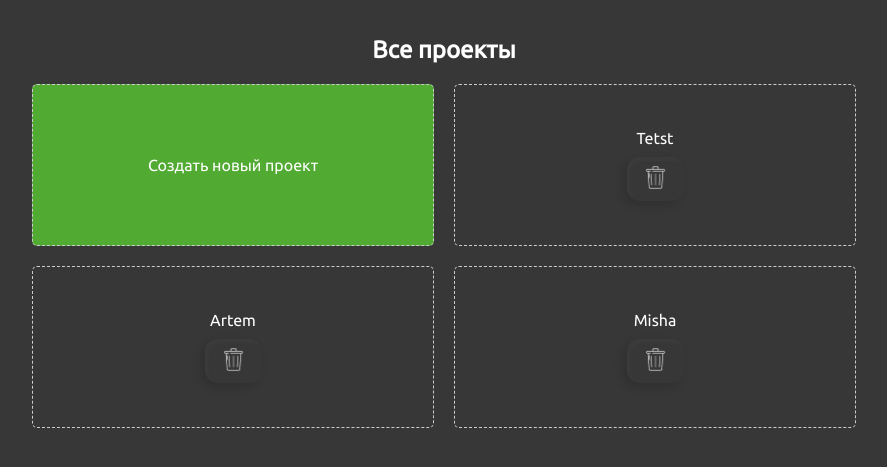
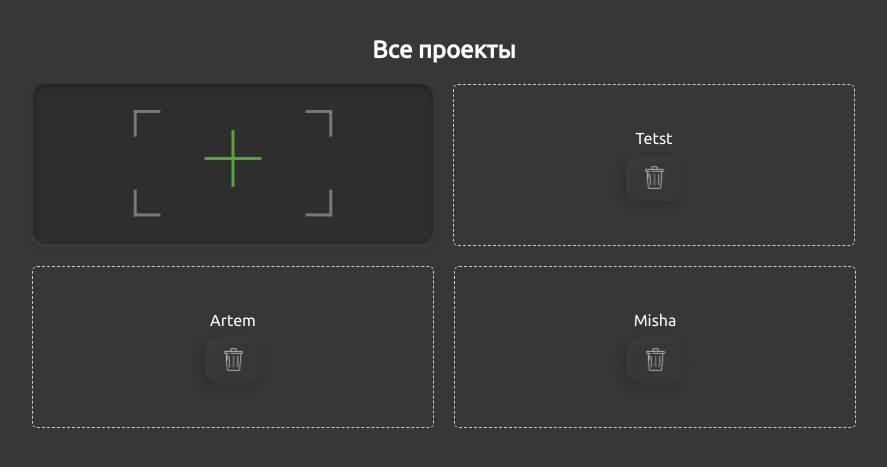
Before and after one commit to pichuginakris/django_autotrain, a Django app: page / in a window 1280 px wide. Shown: the part 90-557 px from the top of the page, without its empty margins (196-1083 px from the left). Run offline with Django 4.2, Linux system fonts and the light colour scheme; data comes from the database, SQL or seed files in the repository.

Commit message:
fix: стили для добавления проекта на странице проектов

```diff
--- a/autotrain_web/autotrain/static/css/style.css
+++ b/autotrain_web/autotrain/static/css/style.css
@@ -217,12 +217,12 @@ button.delete-button:hover {
 }
 
 .create-project {
-    background-color: #51AB32;
+    background: #2E2E2E;
+    box-shadow: 0px 3px 4px rgba(75, 75, 75, 0.25), inset 0px 3px 6px rgba(0, 0, 0, 0.25);
+    border-radius: 13px;
+    border: none;
 }
 
-.create-project:hover {
-    background-color: #007521;
-}
 
 .project-item h2 {
     margin: 0;
@@ -368,6 +368,7 @@ label {
 }
 .config-form select {
     width: 50%;
+    min-width: 50%;
     padding: 10px;
     border: none;
     font-size: 16px;
--- a/autotrain_web/autotrain/templates/projects.html
+++ b/autotrain_web/autotrain/templates/projects.html
@@ -7,9 +7,24 @@
 
   <div class="project-container">
       <a href="{% url 'create_project' %}" class="project-item create-project">
-      <div class="project-item-inner">
-        Создать новый проект
-      </div>
+      <div class="card-btn__content card-btn__top-block-content">
+                    <div class="app-table-grid__btn-content">
+                      <div class="svg-container">
+                        <svg width="200" height="108" viewBox="0 0 200 108" fill="none" xmlns="http://www.w3.org/2000/svg">
+                          <rect x="98.5078" y="77.91" width="56.8522" height="2.9581" transform="rotate(-90 98.5078 77.91)" fill="#51AB32"></rect>
+                          <rect x="0.743164" y="27.6509" width="26.6687" height="2.9581" transform="rotate(-90 0.743164 27.6509)" fill="#797979"></rect>
+                          <rect width="26.6687" height="2.9581" transform="matrix(0 -1 -1 0 199.232 27.6509)" fill="#797979"></rect>
+                          <rect x="199.232" y="80.7367" width="26.6687" height="2.9581" transform="rotate(90 199.232 80.7367)" fill="#797979"></rect>
+                          <rect width="26.6687" height="2.9581" transform="matrix(0 1 1 0 0.743164 80.7367)" fill="#797979"></rect>
+                          <rect x="0.743164" y="0.982178" width="26.6687" height="2.9581" fill="#797979"></rect>
+                          <rect width="26.6687" height="2.9581" transform="matrix(-1 0 0 1 199.232 0.982178)" fill="#797979"></rect>
+                          <rect x="199.232" y="107.406" width="26.6687" height="2.9581" transform="rotate(-180 199.232 107.406)" fill="#797979"></rect>
+                          <rect width="26.6687" height="2.9581" transform="matrix(1 0 0 -1 0.743164 107.406)" fill="#797979"></rect>
+                          <rect x="71.5615" y="48.0049" width="56.8522" height="2.9581" fill="#51AB32"></rect>
+                        </svg>
+                      </div>
+                    </div>
+                  </div>
     </a>
     {% for project in projects %}
       <a href="{% url 'show_files' %}?project_id={{ project.id }}" class="project-item">
```
